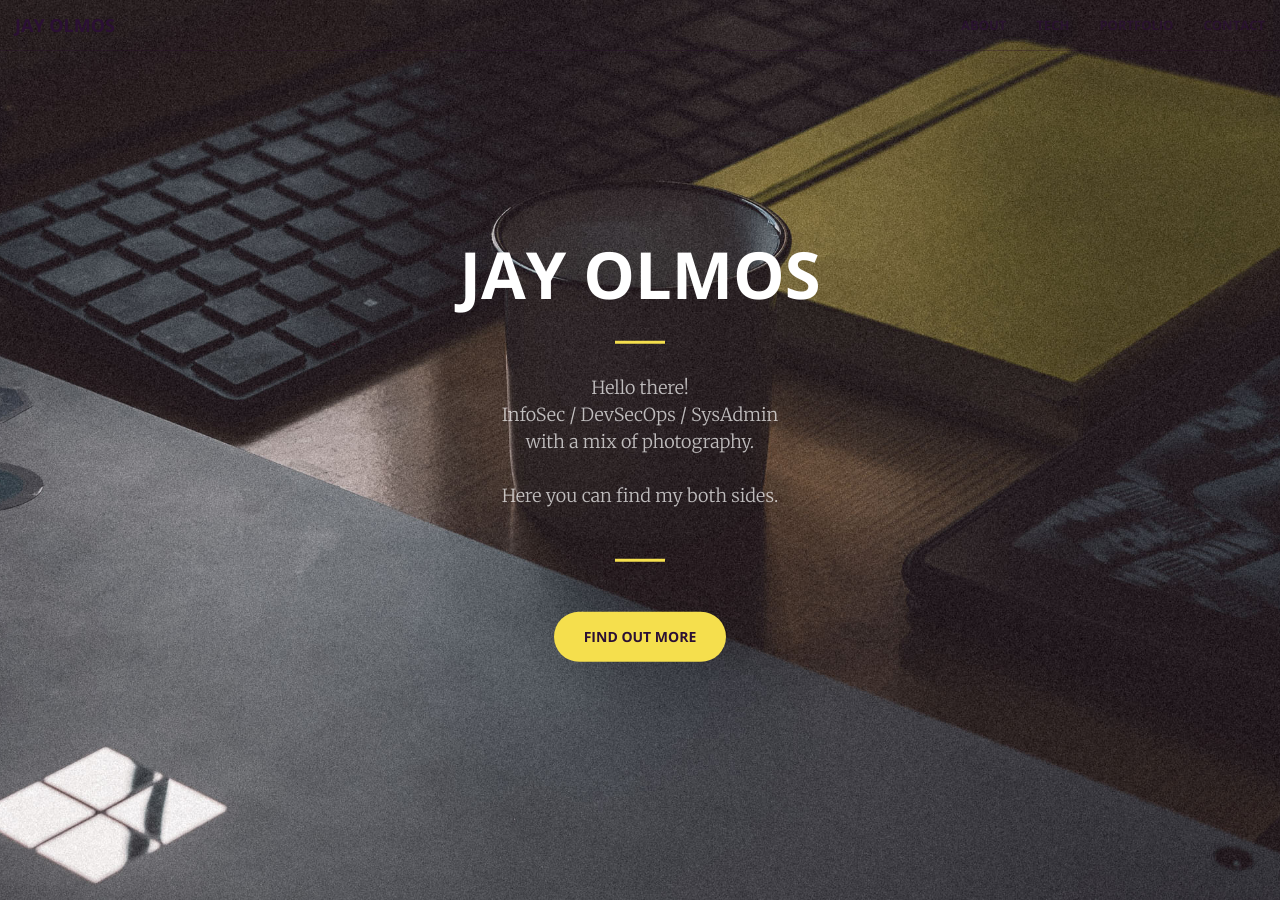
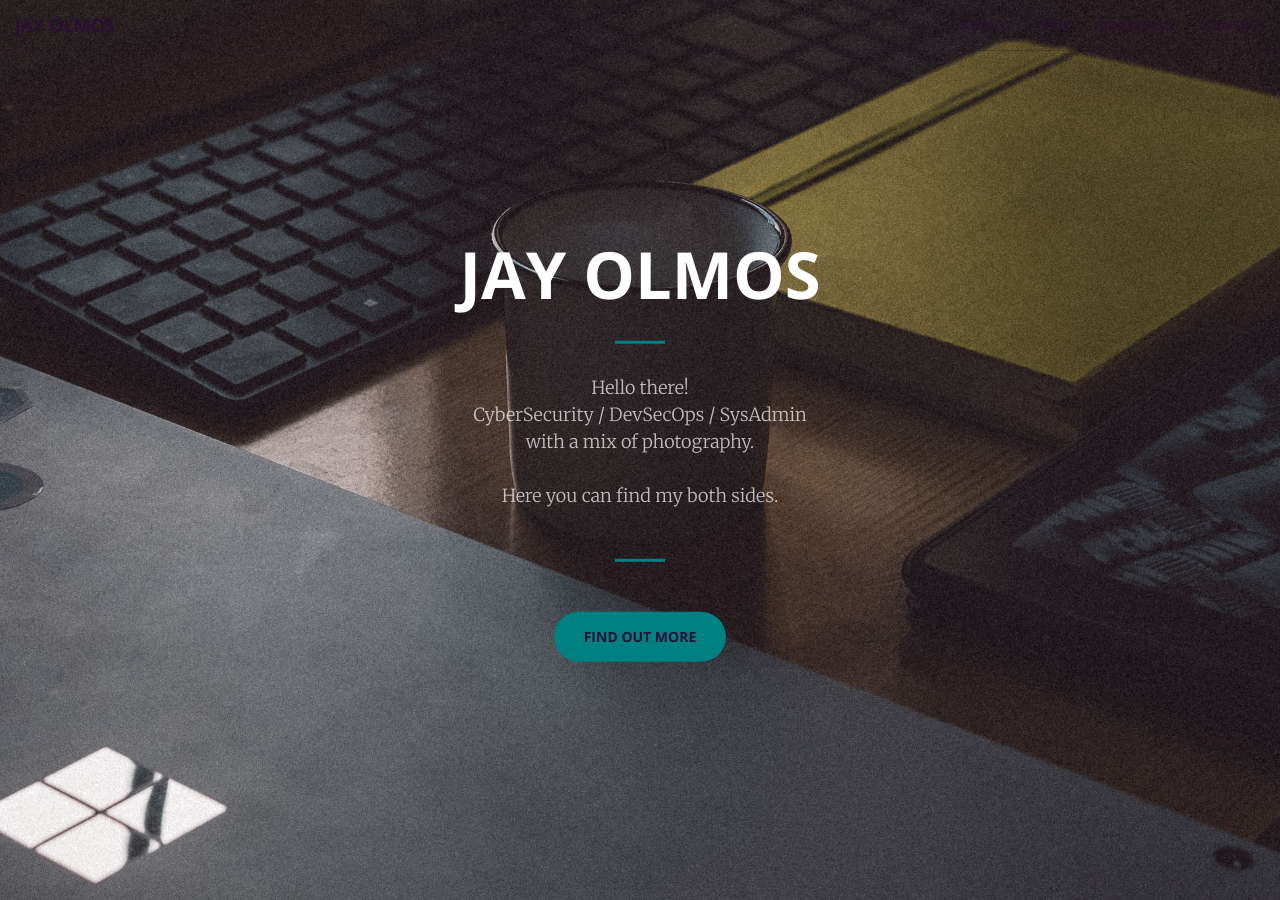
Before and after one commit to jayolmos/wen, a Jekyll site: the page built from index.markdown, in a window 1280 px wide and 900 px high. Built offline with Jekyll 4.4.1, drawn with Linux system fonts in a browser that asks for light colours; nearby versions of some CDN libraries; some of the changed text lies outside the part shown.

Commit message:
change color

```diff
--- a/_includes/call-to-action.html
+++ b/_includes/call-to-action.html
@@ -12,7 +12,7 @@
                     I went from solo to have a team of 4 photographers, the whole project was based on automation; something better learnt in my engineering work experience.<br>
                     We had clients such as UberEats Spain, Take Eat Easy, Real Madrid (theclubme agency), Pernod Ricard Spain, and several small businesses around Spain.</p>
                     <p class="text-justify col-lg-offset-1">In 2018 I went back in the game as a <b>SRE / DevOps / SysAdmin.</b></p>
-                    <p class="text-justify col-lg-offset-1">In 2022 I moved to CyberSecurity: GRC, policies, secOps.</b></p>
+                    <p class="text-justify col-lg-offset-1">In 2022 I moved to <b>CyberSecurity</b>: GRC, policies, secOps.</b></p>
                     <p class="text-faded text-justify col-lg-offset-1">
                     One thing I learned from this changes is that creativity, problem solving skills, <br>
                     coworkers and user experience are so important, no matter the business you are in.<br>
--- a/_includes/header.html
+++ b/_includes/header.html
@@ -4,7 +4,7 @@
             <h1>Jay Olmos</h1>
             <hr>
             <p>Hello there!<br>
-            InfoSec / DevSecOps / SysAdmin <br>
+            CyberSecurity / DevSecOps / SysAdmin <br>
             with a mix of photography.<br><br>
             Here you can find my both sides.<hr></p>
             <a href="#about" class="btn btn-primary btn-xl page-scroll">Find Out More</a>
--- a/css/main.scss
+++ b/css/main.scss
@@ -34,8 +34,10 @@ $grey-color:       #939597;
 // }
 
 // variables.less
-$theme-primary:#F5DF4D;
-$theme-dark: #939597;
+// $theme-primary:#F5DF4D;
+// $theme-dark: #939597;
+$theme-primary: teal;
+$theme-dark: #f5fde1;
 
 // Import partials from `sass_dir` (defaults to `_sass`)
 @import
```
